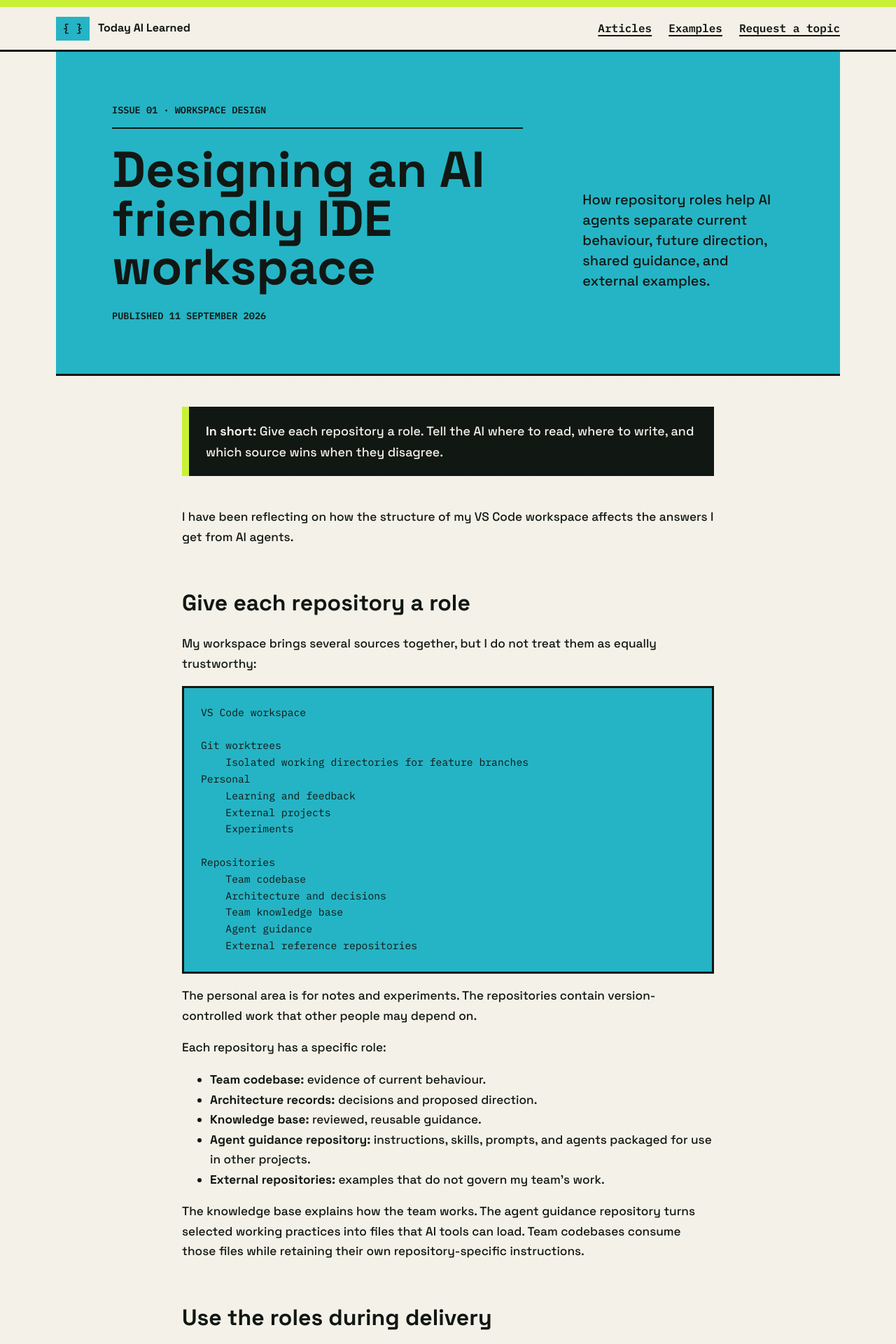
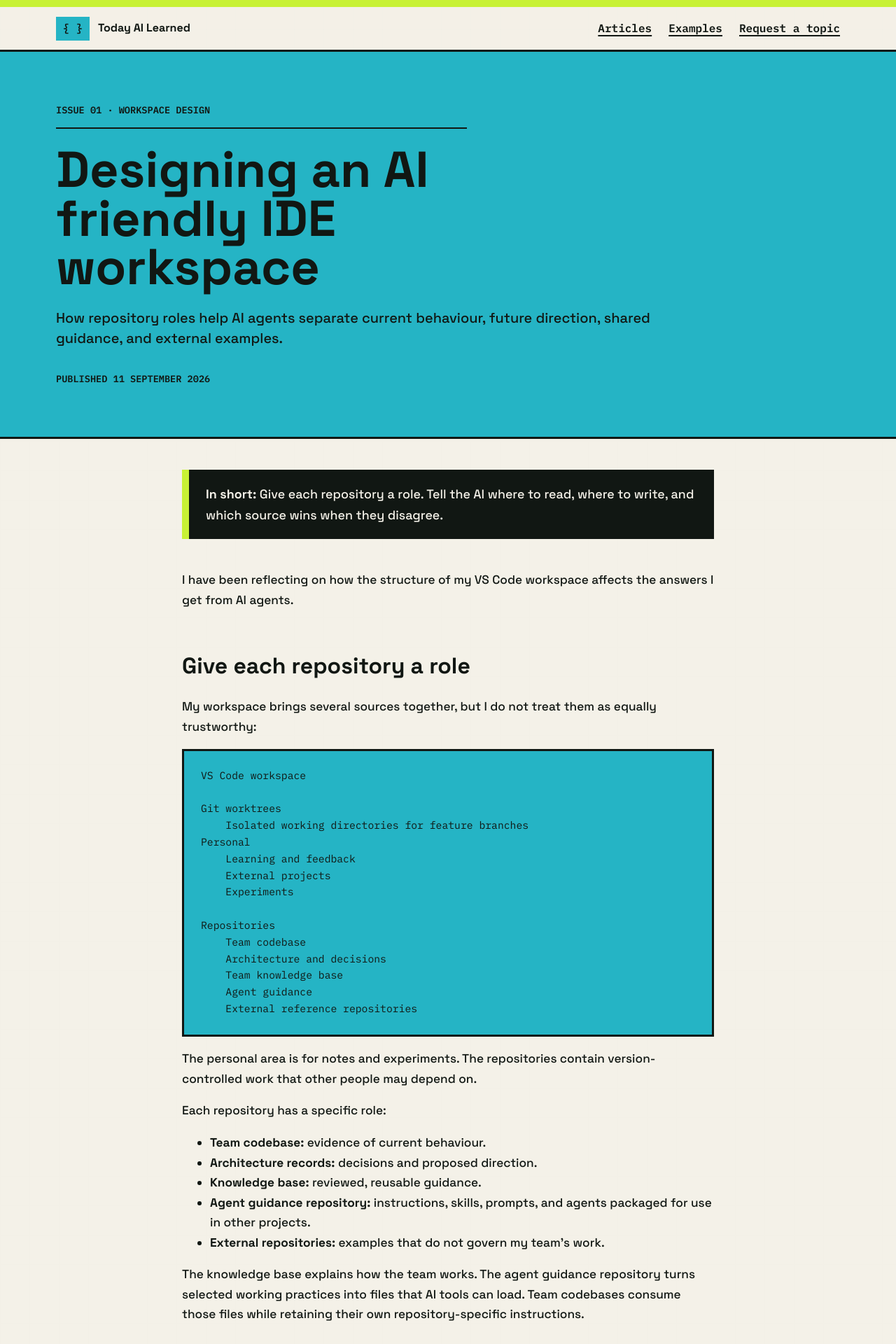
Before and after one commit to VEshelbyMTT/today-ai-learned, a Jekyll site: the page built from articles/2026/09/designing-your-ide.md, in a window 1280 px wide. Shown: the top 1920 px of the page at 70% size. Built offline with Jekyll 4.4.1, drawn with Linux system fonts in a browser that asks for light colours.

```diff
--- a/_config.yml
+++ b/_config.yml
@@ -2,6 +2,7 @@ title: Today AI Learned
 description: Practical notes about AI assisted analytics engineering in VS Code.
 url: ""
 baseurl: "/today-ai-learned"
+asset_version: "2026-09-11-3"
 markdown: kramdown
 permalink: pretty
 
--- a/_layouts/default.html
+++ b/_layouts/default.html
@@ -8,7 +8,7 @@
     <link rel="preconnect" href="https://fonts.googleapis.com">
     <link rel="preconnect" href="https://fonts.gstatic.com" crossorigin>
     <link href="https://fonts.googleapis.com/css2?family=IBM+Plex+Mono:wght@400;600&family=Space+Grotesk:wght@500;600;700&display=swap" rel="stylesheet">
-    <link rel="stylesheet" href="{{ '/assets/css/style.css' | relative_url }}">
+    <link rel="stylesheet" href="{{ '/assets/css/style.css' | relative_url }}?v={{ site.asset_version }}">
   </head>
   <body>
     <header class="site-header">
--- a/assets/css/style.css
+++ b/assets/css/style.css
@@ -214,7 +214,9 @@ a:focus-visible {
 
 .prose {
   min-height: 70vh;
+  padding-right: 0;
   padding-bottom: 96px;
+  padding-left: 0;
   background: rgba(244, 241, 232, 0.98);
   font-family: "Space Grotesk", sans-serif;
   font-size: 1.08rem;
@@ -261,8 +263,8 @@ a:focus-visible {
 
 .article-header__inner {
   display: grid;
-  grid-template-columns: minmax(0, 1.5fr) minmax(260px, 0.7fr);
-  gap: 24px 56px;
+  grid-template-columns: minmax(0, 1fr);
+  gap: 24px;
   max-width: var(--content);
   margin: 0 auto;
 }
@@ -283,14 +285,14 @@ a:focus-visible {
 }
 
 .article-deck {
-  align-self: end;
+  max-width: 52ch;
   margin: 0;
   font-size: 1.25rem;
   line-height: 1.45;
 }
 
 .article-date {
-  grid-column: 1 / -1;
+  margin-top: 8px;
 }
 
 .prose .article-summary {
```
Also changed, not shown: scripts/check-layout.mjs (+16 -1 lines).
